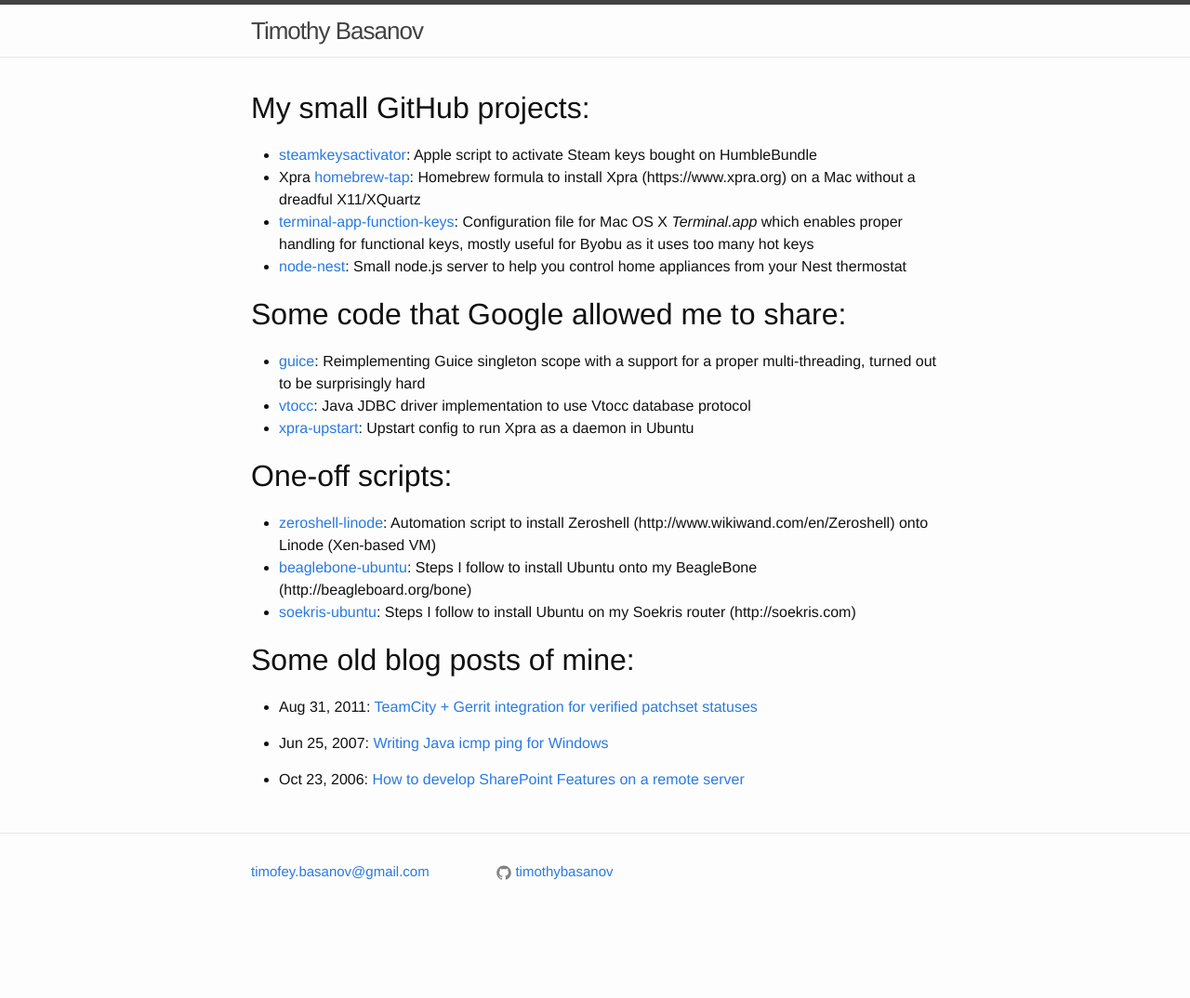
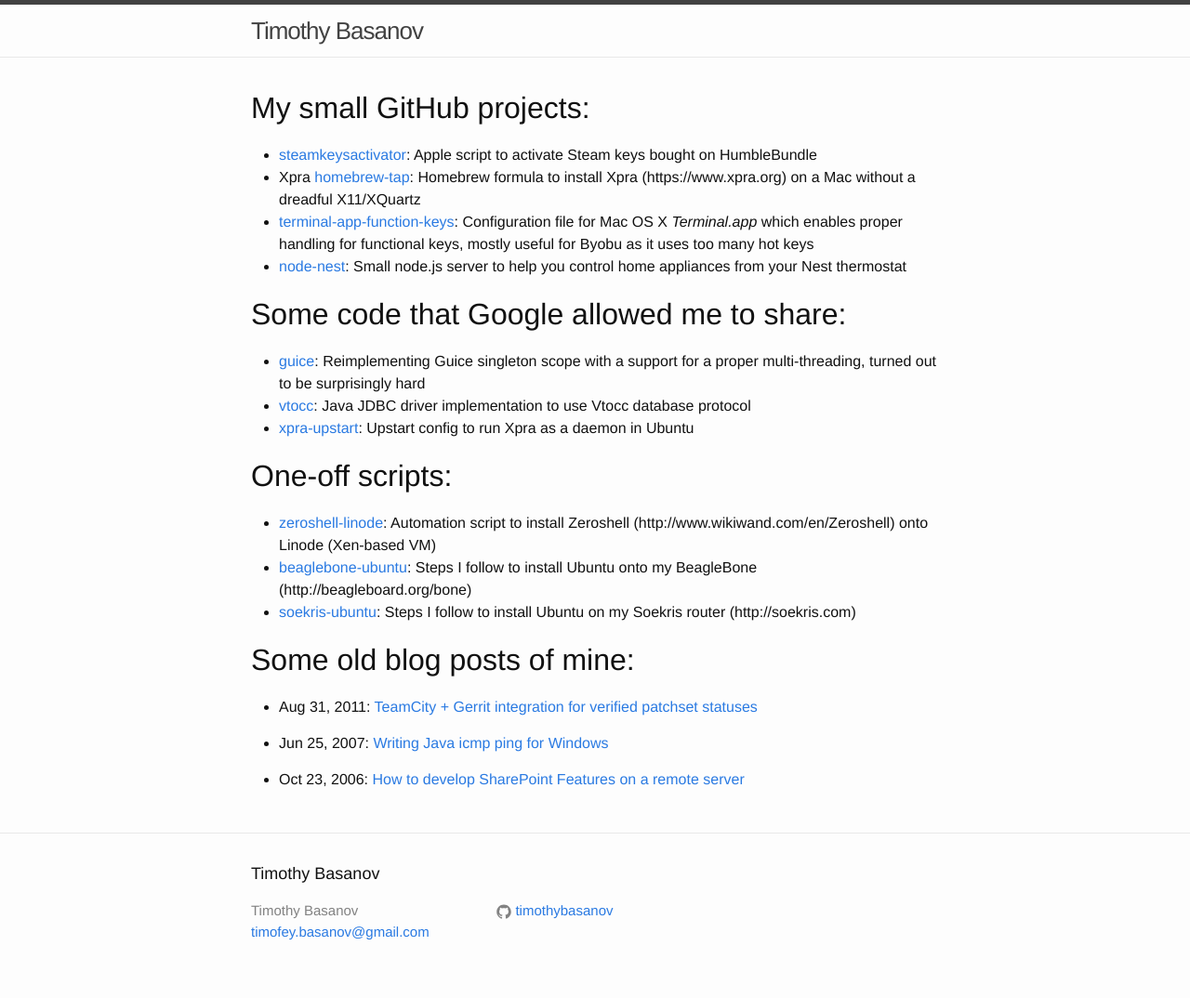
Before and after one commit to timothybasanov/timothybasanov.github.io, a Jekyll site: the page built from index.md, in a window 1280 px wide. Shown: the whole page at 93% size. Built offline with Jekyll 4.4.1, drawn with Linux system fonts in a browser that asks for light colours; before the commit the page ends 1010 px from its top, so only the background shows below that.

Commit message:
Update footer.html

```diff
--- a/_includes/footer.html
+++ b/_includes/footer.html
@@ -2,18 +2,22 @@
 
   <div class="wrapper">
 
+    <h2 class="footer-heading">{{ site.title }}</h2>
+
     <div class="footer-col-wrapper">
-      <div class="footer-col  footer-col-1">
+      <div class="footer-col footer-col-1">
         <ul class="contact-list">
+          <li>{{ site.title }}</li>
           <li><a href="mailto:{{ site.email }}">{{ site.email }}</a></li>
         </ul>
       </div>
 
-      <div class="footer-col  footer-col-2">
+      <div class="footer-col footer-col-2">
         <ul class="social-media-list">
+          {% if site.github_username %}
           <li>
             <a href="https://github.com/{{ site.github_username }}">
-              <span class="icon  icon--github">
+              <span class="icon icon--github">
                 <svg viewBox="0 0 16 16">
                   <path fill="#828282" d="M7.999,0.431c-4.285,0-7.76,3.474-7.76,7.761 c0,3.428,2.223,6.337,5.307,7.363c0.388,0.071,0.53-0.168,0.53-0.374c0-0.184-0.007-0.672-0.01-1.32 c-2.159,0.469-2.614-1.04-2.614-1.04c-0.353-0.896-0.862-1.135-0.862-1.135c-0.705-0.481,0.053-0.472,0.053-0.472 c0.779,0.055,1.189,0.8,1.189,0.8c0.692,1.186,1.816,0.843,2.258,0.645c0.071-0.502,0.271-0.843,0.493-1.037 C4.86,11.425,3.049,10.76,3.049,7.786c0-0.847,0.302-1.54,0.799-2.082C3.768,5.507,3.501,4.718,3.924,3.65 c0,0,0.652-0.209,2.134,0.796C6.677,4.273,7.34,4.187,8,4.184c0.659,0.003,1.323,0.089,1.943,0.261 c1.482-1.004,2.132-0.796,2.132-0.796c0.423,1.068,0.157,1.857,0.077,2.054c0.497,0.542,0.798,1.235,0.798,2.082 c0,2.981-1.814,3.637-3.543,3.829c0.279,0.24,0.527,0.713,0.527,1.437c0,1.037-0.01,1.874-0.01,2.129 c0,0.208,0.14,0.449,0.534,0.373c3.081-1.028,5.302-3.935,5.302-7.362C15.76,3.906,12.285,0.431,7.999,0.431z"/>
                 </svg>
@@ -22,8 +26,29 @@
               <span class="username">{{ site.github_username }}</span>
             </a>
           </li>
+          {% endif %}
+
+          {% if site.twitter_username %}
+          <li>
+            <a href="https://twitter.com/{{ site.twitter_username }}">
+              <span class="icon icon--twitter">
+                <svg viewBox="0 0 16 16">
+                  <path fill="#828282" d="M15.969,3.058c-0.586,0.26-1.217,0.436-1.878,0.515c0.675-0.405,1.194-1.045,1.438-1.809
+                  c-0.632,0.375-1.332,0.647-2.076,0.793c-0.596-0.636-1.446-1.033-2.387-1.033c-1.806,0-3.27,1.464-3.27,3.27 c0,0.256,0.029,0.506,0.085,0.745C5.163,5.404,2.753,4.102,1.14,2.124C0.859,2.607,0.698,3.168,0.698,3.767 c0,1.134,0.577,2.135,1.455,2.722C1.616,6.472,1.112,6.325,0.671,6.08c0,0.014,0,0.027,0,0.041c0,1.584,1.127,2.906,2.623,3.206 C3.02,9.402,2.731,9.442,2.433,9.442c-0.211,0-0.416-0.021-0.615-0.059c0.416,1.299,1.624,2.245,3.055,2.271 c-1.119,0.877-2.529,1.4-4.061,1.4c-0.264,0-0.524-0.015-0.78-0.046c1.447,0.928,3.166,1.469,5.013,1.469 c6.015,0,9.304-4.983,9.304-9.304c0-0.142-0.003-0.283-0.009-0.423C14.976,4.29,15.531,3.714,15.969,3.058z"/>
+                </svg>
+              </span>
+
+              <span class="username">{{ site.twitter_username }}</span>
+            </a>
+          </li>
+          {% endif %}
         </ul>
       </div>
+
+      <div class="footer-col footer-col-3">
+        <p>{{ site.description }}</p>
+      </div>
+    </div>
 
   </div>
 
```
